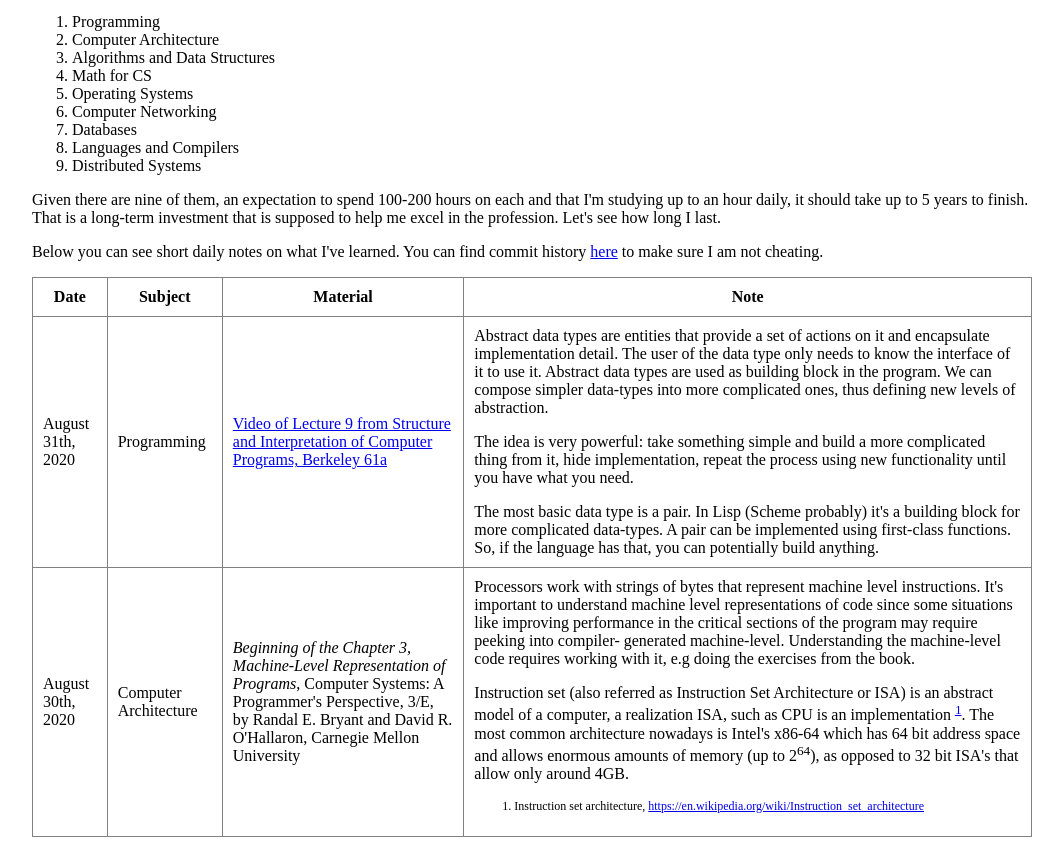
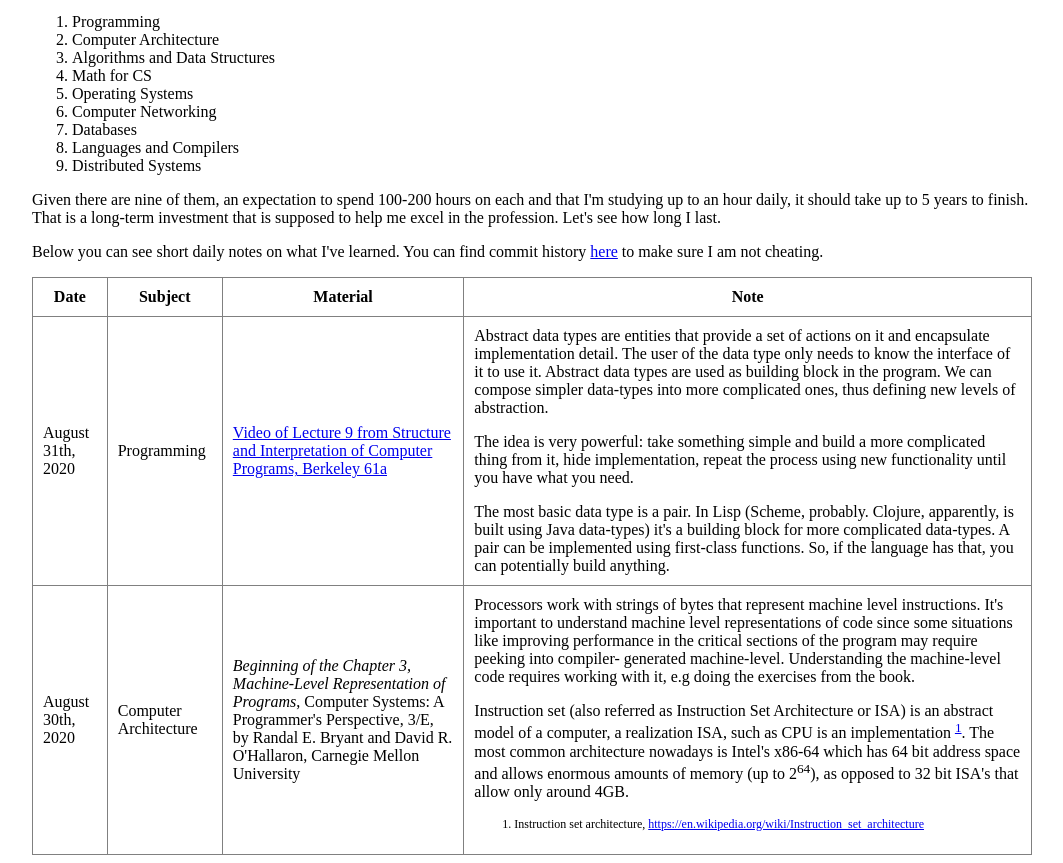
Before and after one commit to alexpashkov/alexpashkov.github.io, a website: page teachyourselfcs.html in a window 1280 px wide. Shown: the part 87-950 px from the top of the page, without its empty margins (108-1171 px from the left). Drawn offline with Linux system fonts and the light colour scheme.

Commit message:
Add note on Clojure

```diff
--- a/teachyourselfcs.html
+++ b/teachyourselfcs.html
@@ -95,8 +95,9 @@
               using new functionality until you have what you need.
             </p>
             <p>
-              The most basic data type is a pair. In Lisp (Scheme probably) it's
-              a building block for more complicated data-types. A pair can be
+              The most basic data type is a pair. In Lisp (Scheme, probably.
+              Clojure, apparently, is built using Java data-types) it's a
+              building block for more complicated data-types. A pair can be
               implemented using first-class functions. So, if the language has
               that, you can potentially build anything.
             </p>
```
